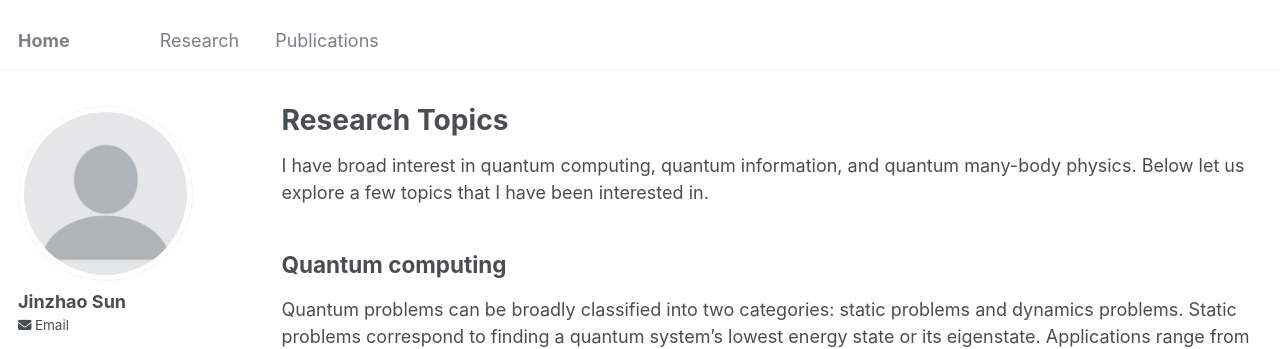
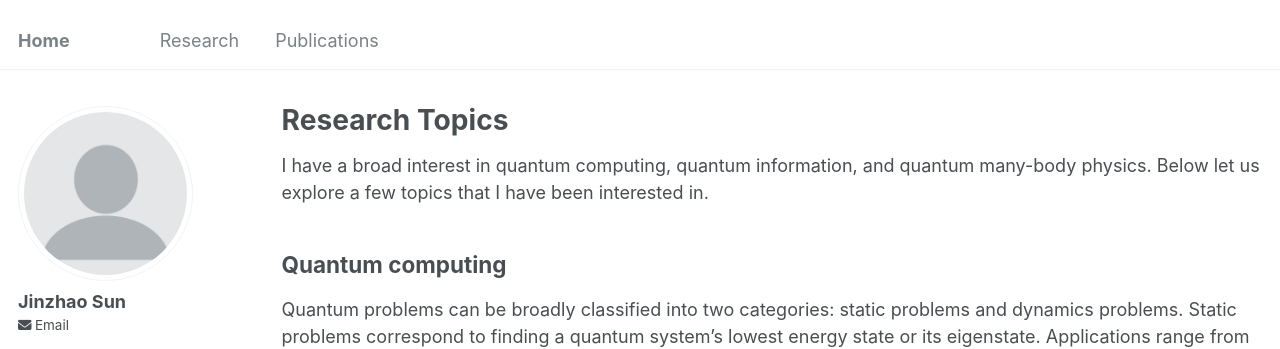
Before and after one commit to jinzhao-sun/jinzhao-sun.github.io, a Jekyll site: the page built from _pages/research.md, in a window 1280 px wide and 900 px high. Shown: the top 349 px of the window. Built offline with Jekyll 4.4.1, drawn with Linux system fonts in a browser that asks for light colours; some web fonts are replaced.

```diff
--- a/_pages/research.md
+++ b/_pages/research.md
@@ -6,7 +6,7 @@ author_profile: true
 ---
 
 
-I have broad interest in quantum computing, quantum information, and quantum many-body physics. Below let us explore  a few topics that I have been interested in.
+I have a broad interest in quantum computing, quantum information, and quantum many-body physics. Below let us explore a few topics that I have been interested in.
 
 Quantum computing
 -----
```
